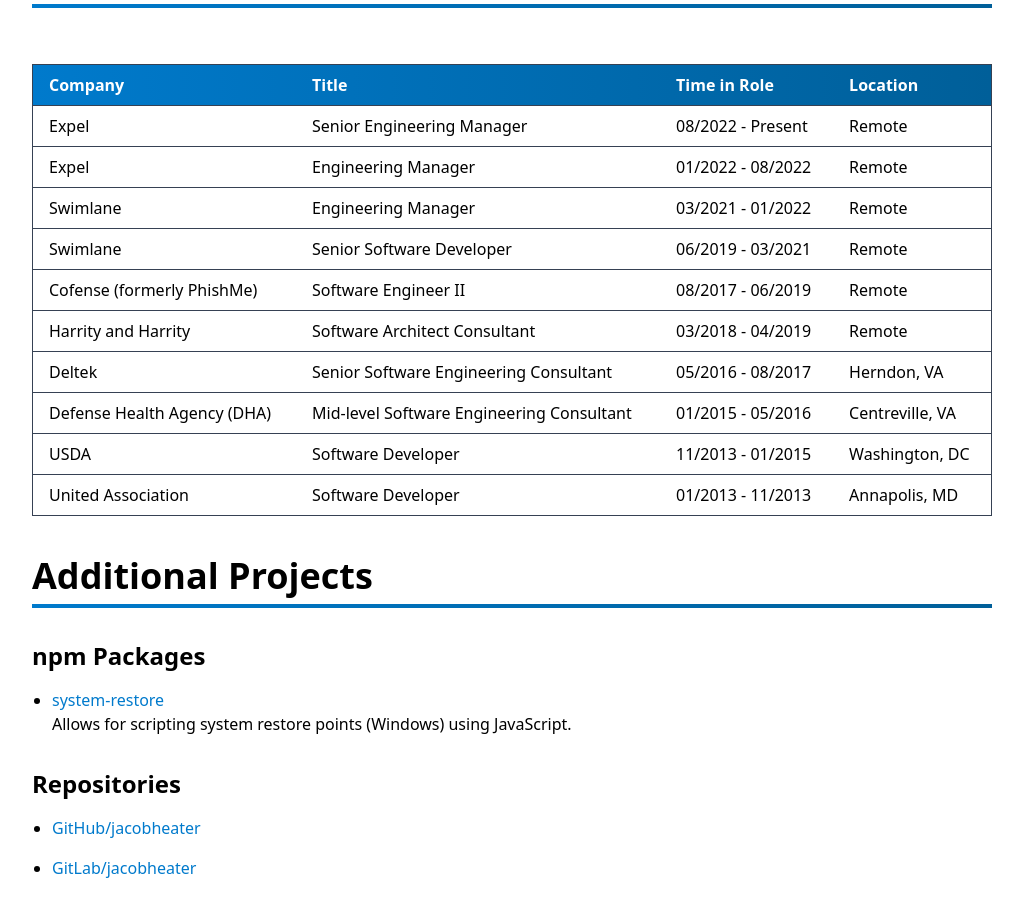
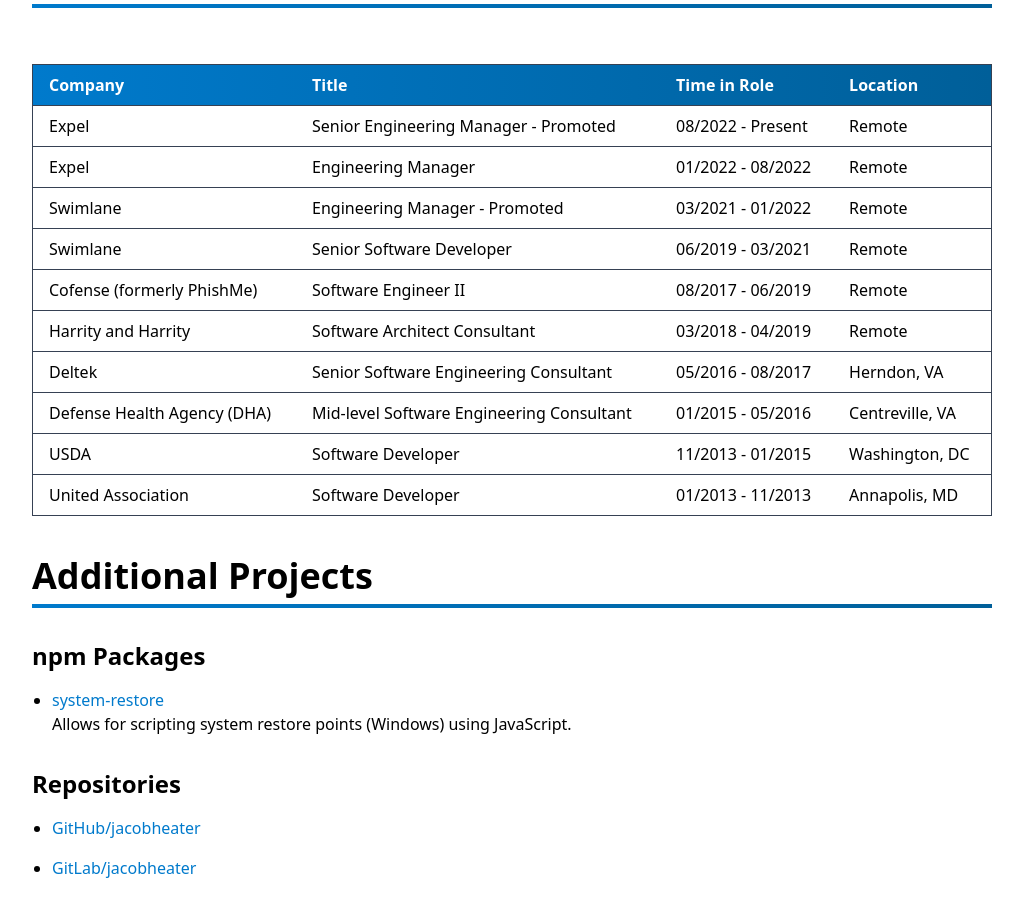
Before and after one commit to JacobHeater/jacobheater.github.io, a Next.js app: page /about/resume in a window 1280 px wide. Shown: the part 1776-2679 px from the top of the page, without its empty margins (128-1151 px from the left). Built offline with nearby package versions, Linux system fonts and the light colour scheme.

Commit message:
fix: Update job titles to reflect promotions in experience data

```diff
--- a/src/app/about/resume/data/experience/experience.ts
+++ b/src/app/about/resume/data/experience/experience.ts
@@ -10,7 +10,7 @@ export const experienceColumns: TableColumn[] = [
 export const experienceData = [
   {
     company: 'Expel',
-    title: 'Senior Engineering Manager',
+    title: 'Senior Engineering Manager - Promoted',
     timeInRole: '08/2022 - Present',
     location: 'Remote',
   },
@@ -22,7 +22,7 @@ export const experienceData = [
   },
   {
     company: 'Swimlane',
-    title: 'Engineering Manager',
+    title: 'Engineering Manager - Promoted',
     timeInRole: '03/2021 - 01/2022',
     location: 'Remote',
   },
```
